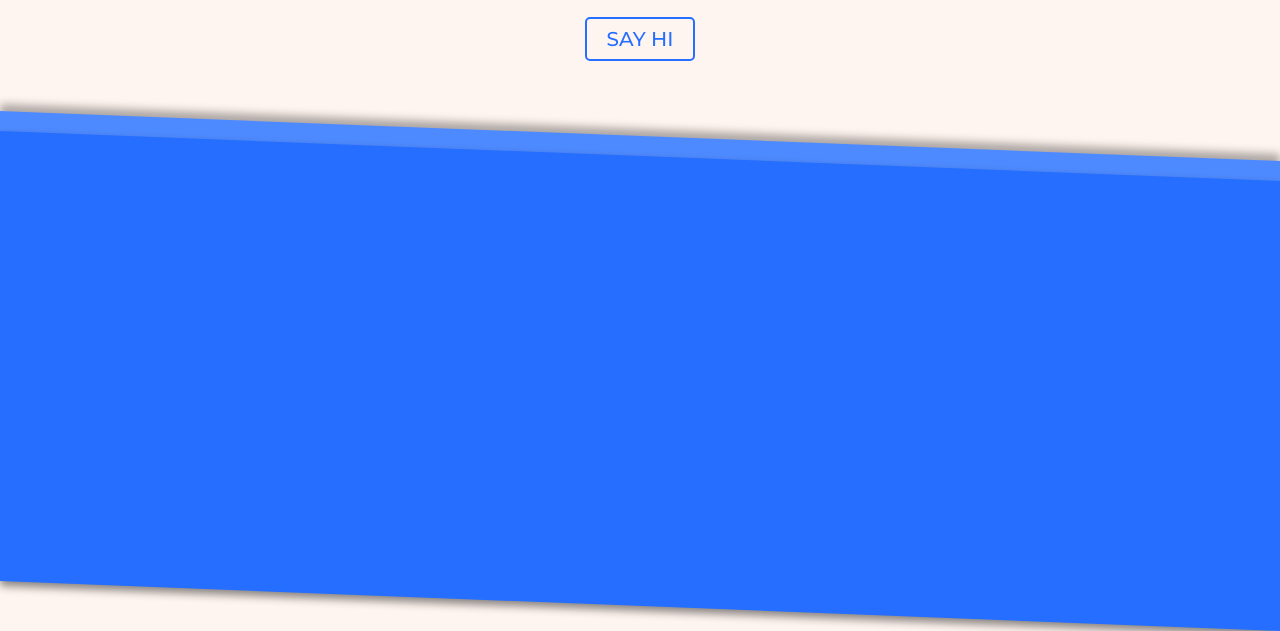
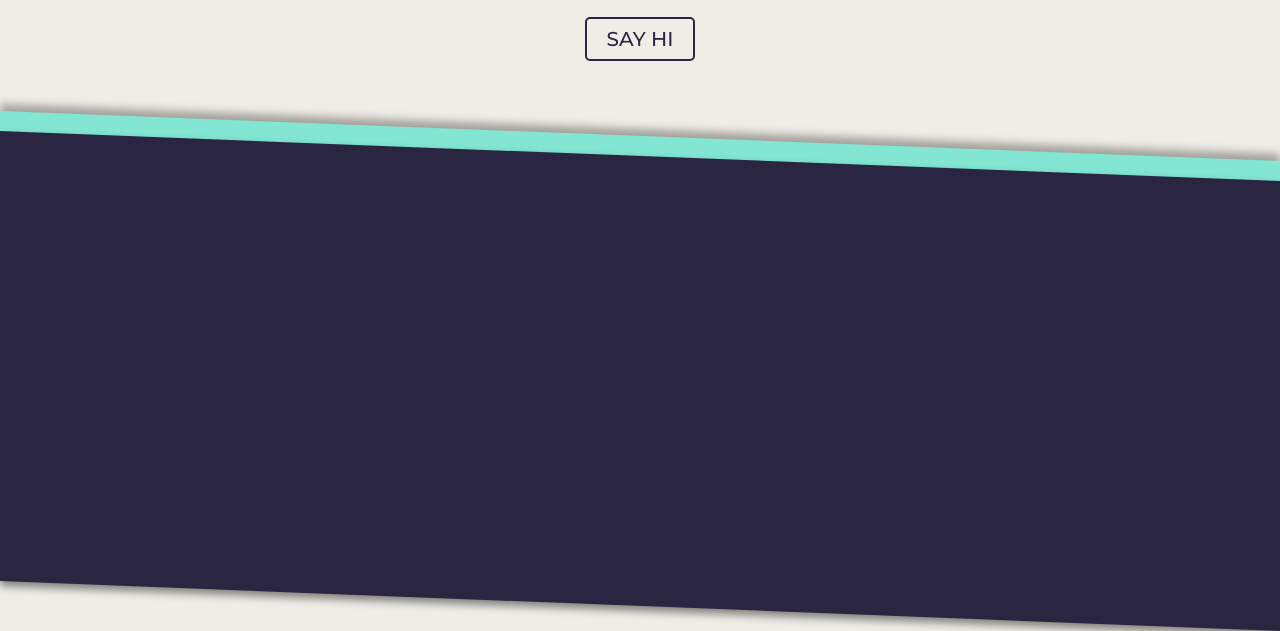
Before and after one commit to akardet/personal-site, a Gatsby site: page / in a window 1280 px wide. Shown: the part 367-998 px from the top of the page. Built offline with nearby package versions, Linux system fonts and the light colour scheme; Gatsby itself is replaced by a stand-in of ours.

Commit message:
color change

```diff
--- a/src/sass/_variables.scss
+++ b/src/sass/_variables.scss
@@ -1,13 +1,13 @@
 /* Base */
-$primary-color: #256EFF;
+$primary-color: #2A2642;
 
 /* Background and Panels */
-$hero-bg-color: #FFF5F0;
-$primary-bg-color: #256EFF;
-$primary-bg-color-2: #4E8AFF;
-$secondary-bg-color: #F5CB91;
+$hero-bg-color: #EFEDE6;
+$primary-bg-color: #2A2642;
+$primary-bg-color-2: #82E6D3;
+$secondary-bg-color: #EFEDE6;
 
 /* Fonts */
-$primary-font-color: #256EFF;
-$primary-font-color-h: #1B5DE2;
+$primary-font-color: #2A2642;
+$primary-font-color-h: #3D3953;
 $secondary-font-color: #FFF;
```
